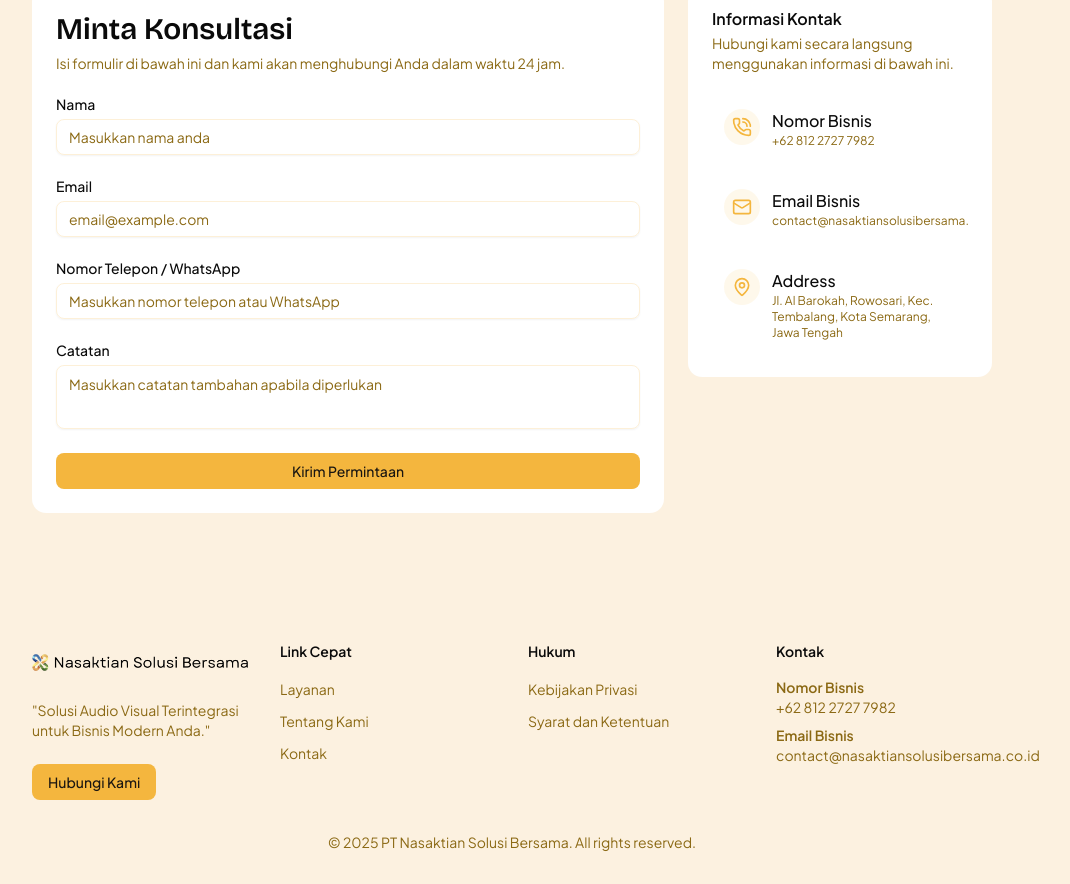
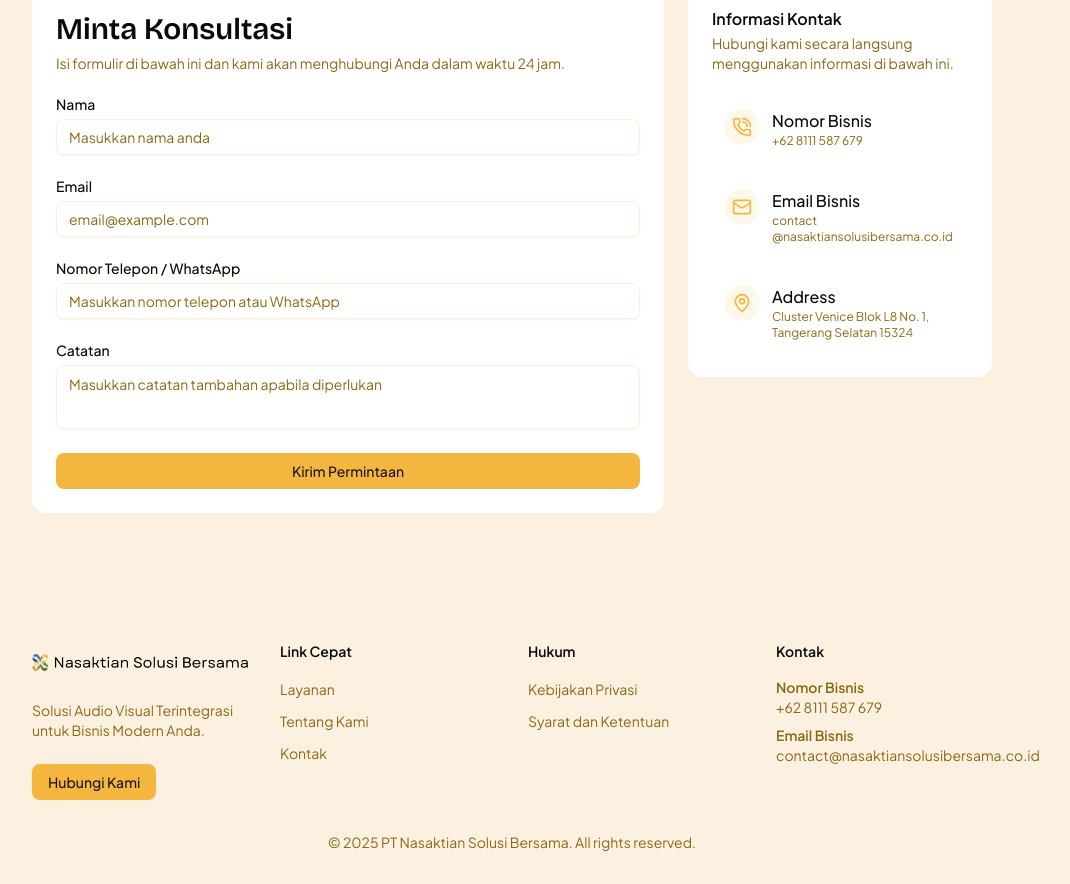
Before and after one commit to ezralazuardy/nsb-landing, a Next.js app: page /contact in a window 1280 px wide. Shown: the part 385-1269 px from the top of the page, without its empty margins (128-1198 px from the left). Built offline with nearby package versions, Linux system fonts and the light colour scheme.

Commit message:
feat: update

```diff
--- a/src/app/contact/page.tsx
+++ b/src/app/contact/page.tsx
@@ -66,7 +66,7 @@ export default function ContactPage() {
   function onSubmit(values: z.infer<typeof formSchema>) {
     window.open(
       `
-      https://wa.me/6281227277982?text=Nama:%20${values.name}%0AEmail:%20${values.email}%0ANo.%20WhatsApp:%20${values.phone}%0ACatatan:%20${values.message}
+      https://wa.me/628111587679?text=Nama:%20${values.name}%0AEmail:%20${values.email}%0ANo.%20WhatsApp:%20${values.phone}%0ACatatan:%20${values.message}
       `,
       "_blank",
     );
@@ -80,21 +80,20 @@ export default function ContactPage() {
     {
       icon: <PhoneCall className="h-5 w-5" />,
       title: "Nomor Bisnis",
-      value: "+62 812 2727 7982",
-      link: "https://wa.me/6281227277982",
+      value: "+62 8111 587 679",
+      link: "https://wa.me/628111587679",
     },
     {
       icon: <Mail className="h-5 w-5" />,
       title: "Email Bisnis",
-      value: <>contact@nasaktiansolusibersama.co.id</>,
+      value: <>contact @nasaktiansolusibersama.co.id</>,
       link: "mailto:contact@nasaktiansolusibersama.co.id",
     },
     {
       icon: <MapPin className="h-5 w-5" />,
       title: "Address",
-      value:
-        "Jl. Al Barokah, Rowosari, Kec. Tembalang, Kota Semarang, Jawa Tengah",
-      link: "https://maps.app.goo.gl/aGsxTNPXWDSwe9Su8",
+      value: "Cluster Venice Blok L8 No. 1, Tangerang Selatan 15324",
+      link: "https://maps.app.goo.gl/vSH1rU7JoPEvBp5f7",
     },
     // {
     //   icon: <Instagram className="h-5 w-5" />,
--- a/src/components/home/cta-section.tsx
+++ b/src/components/home/cta-section.tsx
@@ -64,7 +64,7 @@ export default function CtaSection() {
   function onSubmit(values: z.infer<typeof formSchema>) {
     window.open(
       `
-      https://wa.me/6281227277982?text=Nama:%20${values.name}%0AEmail:%20${values.email}%0ANo.%20WhatsApp:%20${values.phone}%0ACatatan:%20${values.message}
+      https://wa.me/628111587679?text=Nama:%20${values.name}%0AEmail:%20${values.email}%0ANo.%20WhatsApp:%20${values.phone}%0ACatatan:%20${values.message}
       `,
       "_blank",
     );
--- a/src/components/layout/footer.tsx
+++ b/src/components/layout/footer.tsx
@@ -42,10 +42,10 @@ const footerLinks: FooterLinksType[] = [
         name: (
           <div className="flex flex-col">
             <span className="font-semibold">Nomor Bisnis</span>
-            <span>+62 812 2727 7982</span>
+            <span>+62 8111 587 679</span>
           </div>
         ),
-        href: "https://wa.me/6281227277982",
+        href: "https://wa.me/628111587679",
         external: true,
       },
       {
@@ -86,7 +86,7 @@ export default function Footer() {
               </span>
             </Link>
             <p className="text-sm text-muted-foreground max-w-xs">
-              "Solusi Audio Visual Terintegrasi untuk Bisnis Modern Anda."
+              Solusi Audio Visual Terintegrasi untuk Bisnis Modern Anda.
             </p>
             <div className="pt-2">
               <Button asChild>
@@ -120,8 +120,8 @@ export default function Footer() {
 
         <div className="flex flex-col items-center space-y-4 sm:flex-row sm:justify-between sm:space-y-0 mt-8">
           <p className="text-sm text-muted-foreground text-center mx-auto">
-            © {new Date().getFullYear()} PT Nasaktian Solusi Bersama. All rights
-            reserved.
+            © {new Date().getFullYear()} PT Nasaktian Solusi Bersama. All
+            rights reserved.
           </p>
         </div>
       </div>
```
